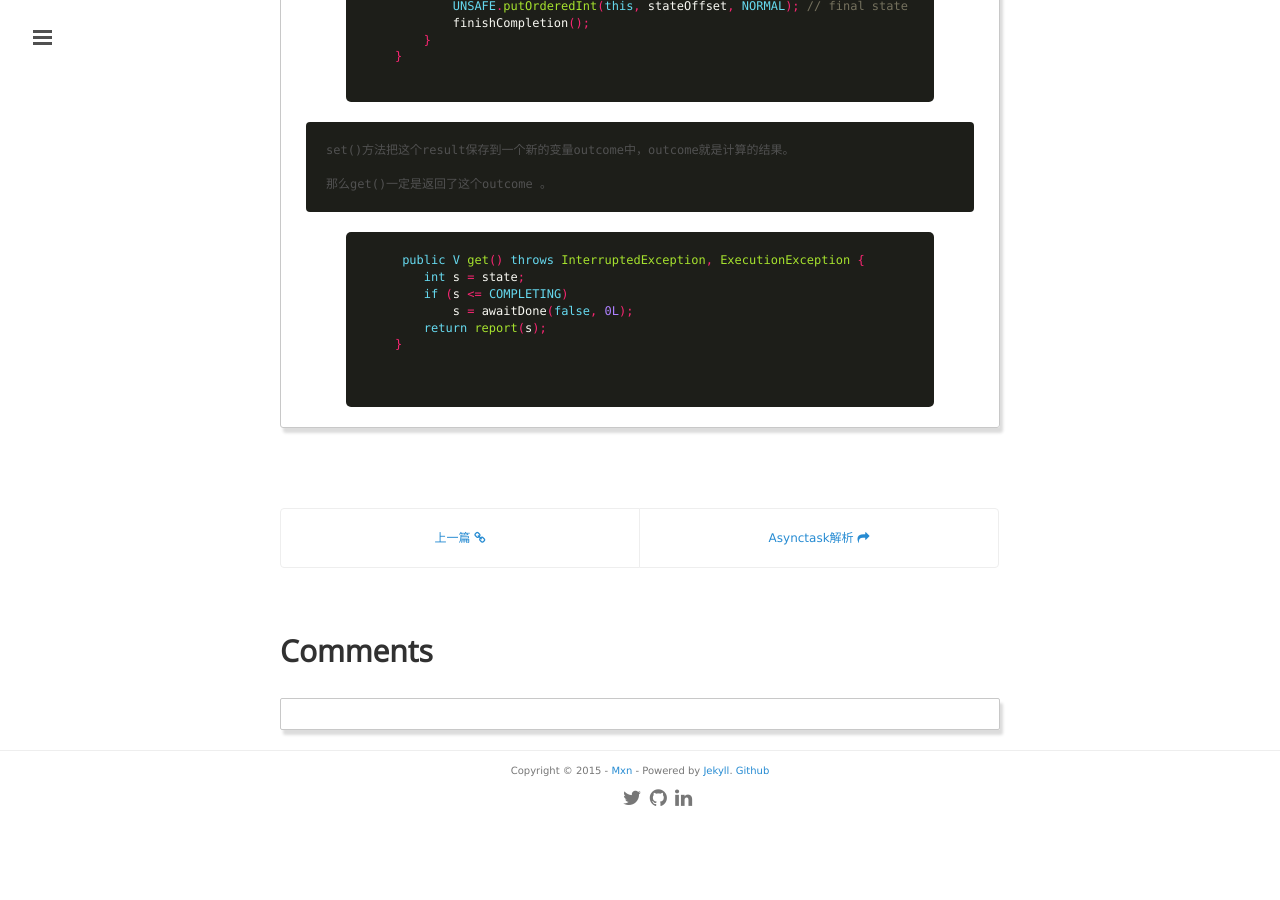
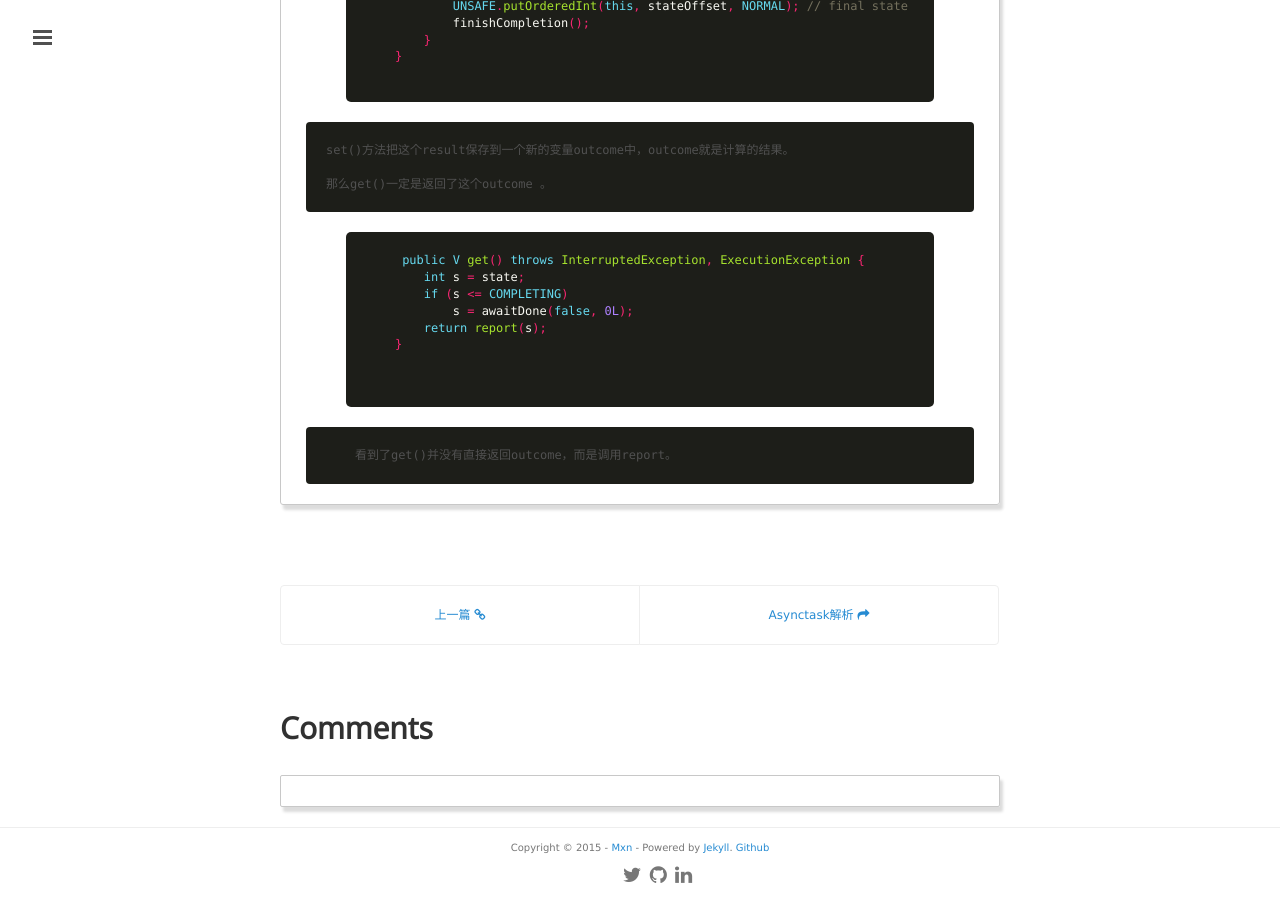
Before and after one commit to mxn21/mxn21.github.io, a Jekyll site: the page built from _posts/2015-6-6-java中future和call的分析.md, in a window 1280 px wide and 900 px high, scrolled down 3926 px. Built offline with Jekyll 4.4.1, drawn with Linux system fonts in a browser that asks for light colours; Markdown is read by kramdown in place of the engine named in the settings; comment, search, counter and statistics services are not loaded; before the commit the page ends 4749 px from its top, so only the background shows below that.

Commit message:
Update 2015-6-6-java中future和call的分析.md

```diff
--- a/_posts/2015-6-6-java中future和call的分析.md
+++ b/_posts/2015-6-6-java中future和call的分析.md
@@ -200,3 +200,5 @@
     }
 
         {% endhighlight  %}
+
+        看到了get()并没有直接返回outcome，而是调用report。
```
